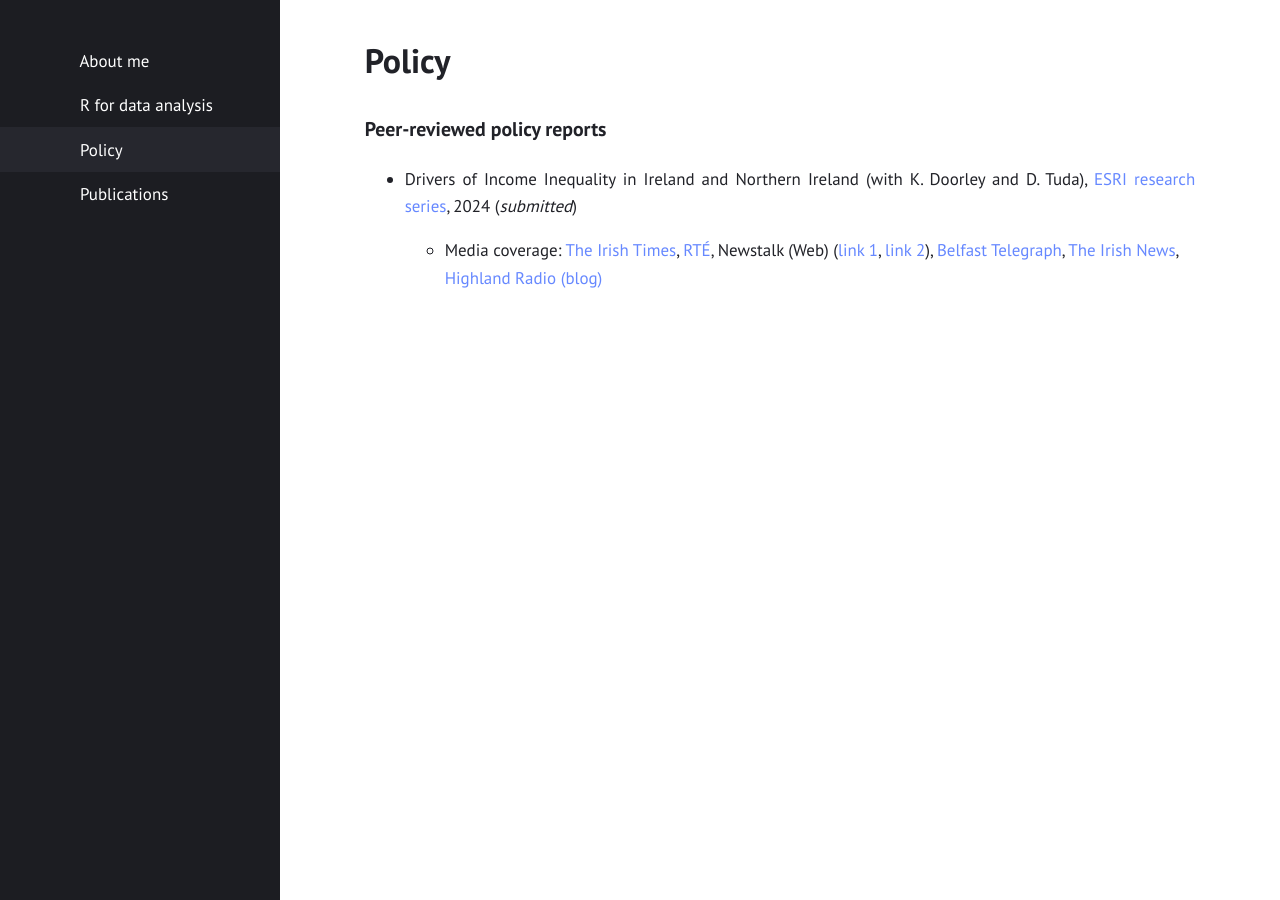
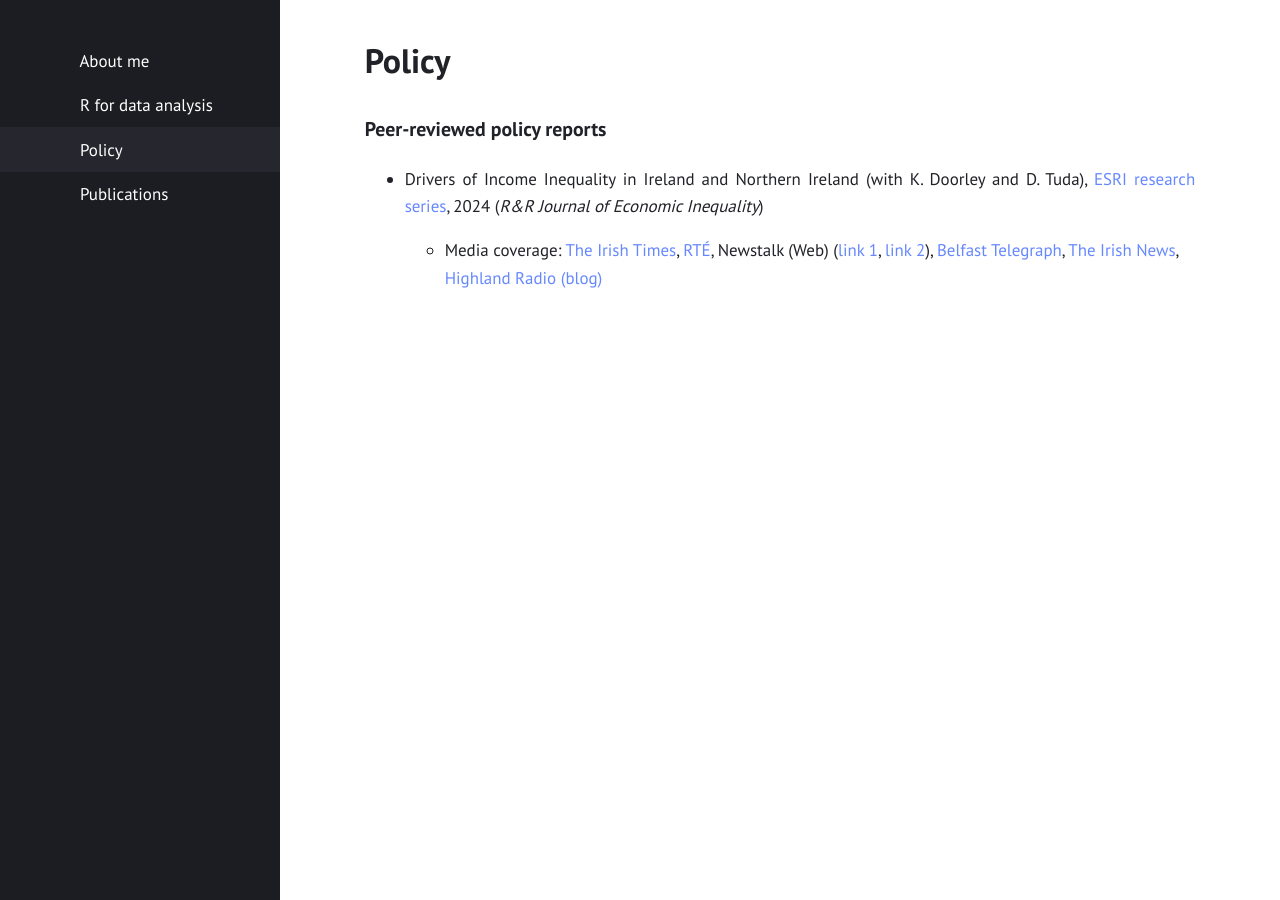
Before and after one commit to gubellom/gubellom.github.io, a Jekyll site: the page built from policy.md, in a window 1280 px wide. Built offline with Jekyll 4.4.1, drawn with Linux system fonts in a browser that asks for light colours.

Commit message:
Update policy.md
Signed-off-by: Michele Gubello <62111923+gubellom@users.noreply.github.com>

```diff
--- a/policy.md
+++ b/policy.md
@@ -17,7 +17,7 @@ title: "Policy"
 
 
 ### Peer-reviewed policy reports
-- Drivers of Income Inequality in Ireland and Northern Ireland (with K. Doorley and D. Tuda), [ESRI research series](https://www.esri.ie/publications/drivers-of-income-inequality-in-ireland-and-northern-ireland), 2024 (*submitted*)
+- Drivers of Income Inequality in Ireland and Northern Ireland (with K. Doorley and D. Tuda), [ESRI research series](https://www.esri.ie/publications/drivers-of-income-inequality-in-ireland-and-northern-ireland), 2024 (*R&R Journal of Economic Inequality*)
 
    - Media coverage: [The Irish Times](https://www.irishtimes.com/politics/2024/10/18/four-fifths-of-northern-irish-household-receive-more-in-benefits-than-they-pay-in-tax/), [RTÉ](https://www.rte.ie/news/business/2024/1018/1476087-income-esri/), Newstalk (Web) ([link 1](https://www.newstalk.com/podcasts/highlights-from-the-hard-shoulder/how-much-would-a-united-ireland-cost), [link 2](https://www.newstalk.com/news/ciara-kelly-united-ireland-will-be-like-a-financial-millstone-around-our-necks-1775307)), [Belfast Telegraph](https://www.belfasttelegraph.co.uk/news/republic-of-ireland/income-inequality-in-ireland-and-northern-ireland-very-similar-study/a2026592143.html), [The Irish News](https://www.irishnews.com/news/northern-ireland/income-inequality-in-ireland-and-northern-ireland-very-similar-study-MLU3CDQYBNERLHCDCPCRGDNUOI/), [Highland Radio (blog)](https://highlandradio.com/2024/10/18/esri-report-finds-income-inequality-very-similar-on-both-sides-of-border/)
  <!--   - Youtube presentation: [https://www.youtube.com/watch?v=iqLa8760Hmo](https://www.youtube.com/watch?v=iqLa8760Hmo) -->
```
